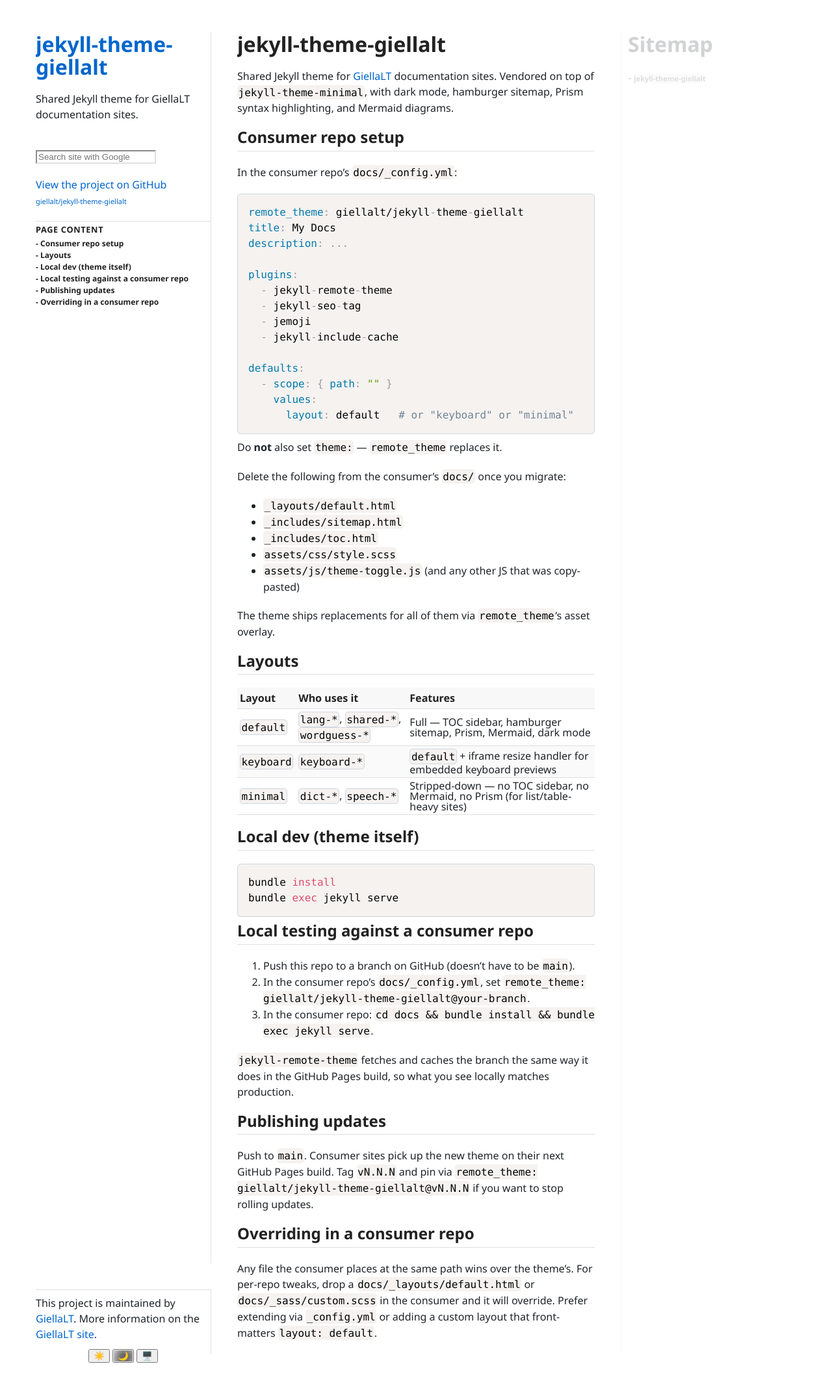
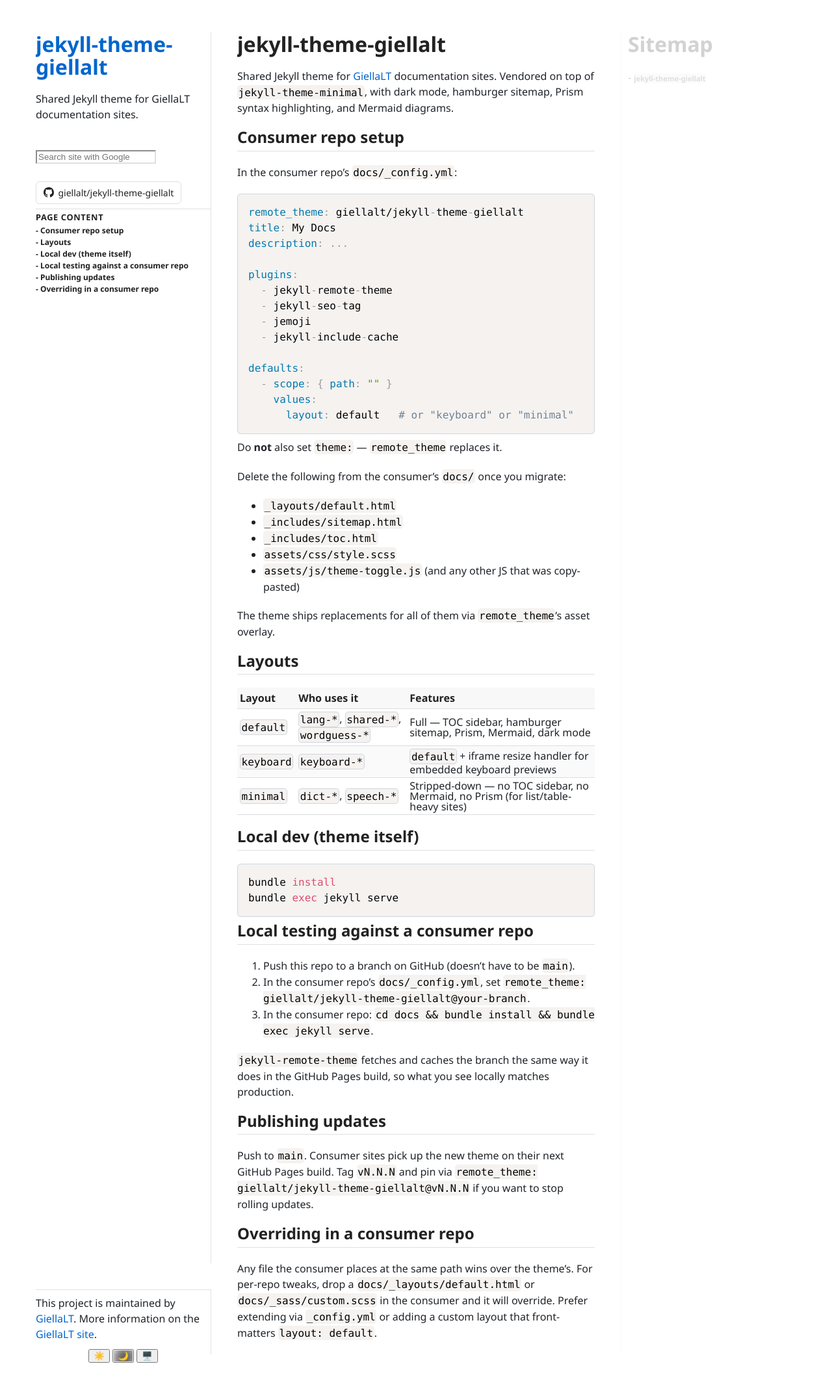
Before and after one commit to giellalt/jekyll-theme-giellalt, a Jekyll site: the page built from README.md, in a window 1280 px wide. Shown: the whole page at 65% size. Built offline with Jekyll 4.4.1, drawn with Linux system fonts in a browser that asks for light colours; cached includes are drawn as plain includes; nearby versions of some CDN libraries; our own code applies the rules of GitHub Pages for plain Markdown files.

Commit message:
Add octocat github repo link

```diff
--- a/_includes/header-view-project.html
+++ b/_includes/header-view-project.html
@@ -1 +1,6 @@
-<p class="view"><a href="{{ site.github.repository_url }}">View the project on GitHub <small>{{ site.github.repository_nwo }}</small></a></p>
+<a class="view-project" href="{{ site.github.repository_url }}" aria-label="View {{ site.github.repository_nwo }} on GitHub">
+  <svg width="16" height="16" viewBox="0 0 16 16" fill="currentColor" aria-hidden="true">
+    <path d="M8 0C3.58 0 0 3.58 0 8c0 3.54 2.29 6.53 5.47 7.59.4.07.55-.17.55-.38 0-.19-.01-.82-.01-1.49-2.01.37-2.53-.49-2.69-.94-.09-.23-.48-.94-.82-1.13-.28-.15-.68-.52-.01-.53.63-.01 1.08.58 1.23.82.72 1.21 1.87.87 2.33.66.07-.52.28-.87.51-1.07-1.78-.2-3.64-.89-3.64-3.95 0-.87.31-1.59.82-2.15-.08-.2-.36-1.02.08-2.12 0 0 .67-.21 2.2.82.64-.18 1.32-.27 2-.27s1.36.09 2 .27c1.53-1.04 2.2-.82 2.2-.82.44 1.1.16 1.92.08 2.12.51.56.82 1.27.82 2.15 0 3.07-1.87 3.75-3.65 3.95.29.25.54.73.54 1.48 0 1.07-.01 1.93-.01 2.2 0 .21.15.46.55.38A8.013 8.013 0 0016 8c0-4.42-3.58-8-8-8z"/>
+  </svg>
+  <span>{{ site.github.repository_nwo }}</span>
+</a>
--- a/assets/css/giellalt-site-global.scss
+++ b/assets/css/giellalt-site-global.scss
@@ -361,6 +361,31 @@
 /* Hide TOC if empty: */
 header > #toc:not(:has(:nth-child(2))) {
     display: none;
+}
+
+header .view-project {
+  display: inline-flex;
+  align-items: center;
+  gap: 0.5em;
+  padding: 0.4em 0.75em;
+  margin: 0.5em 0;
+  border: 1px solid var(--border-color);
+  border-radius: 6px;
+  color: var(--menu-text);
+  background-color: var(--menu-bg);
+  text-decoration: none;
+  font-size: 0.875em;
+  width: fit-content;
+}
+
+header .view-project:hover {
+  background-color: var(--menu-hover-bg);
+  color: var(--menu-hover-text);
+  text-decoration: none;
+}
+
+header .view-project svg {
+  flex-shrink: 0;
 }
 
 header h2.tocheader {
```
